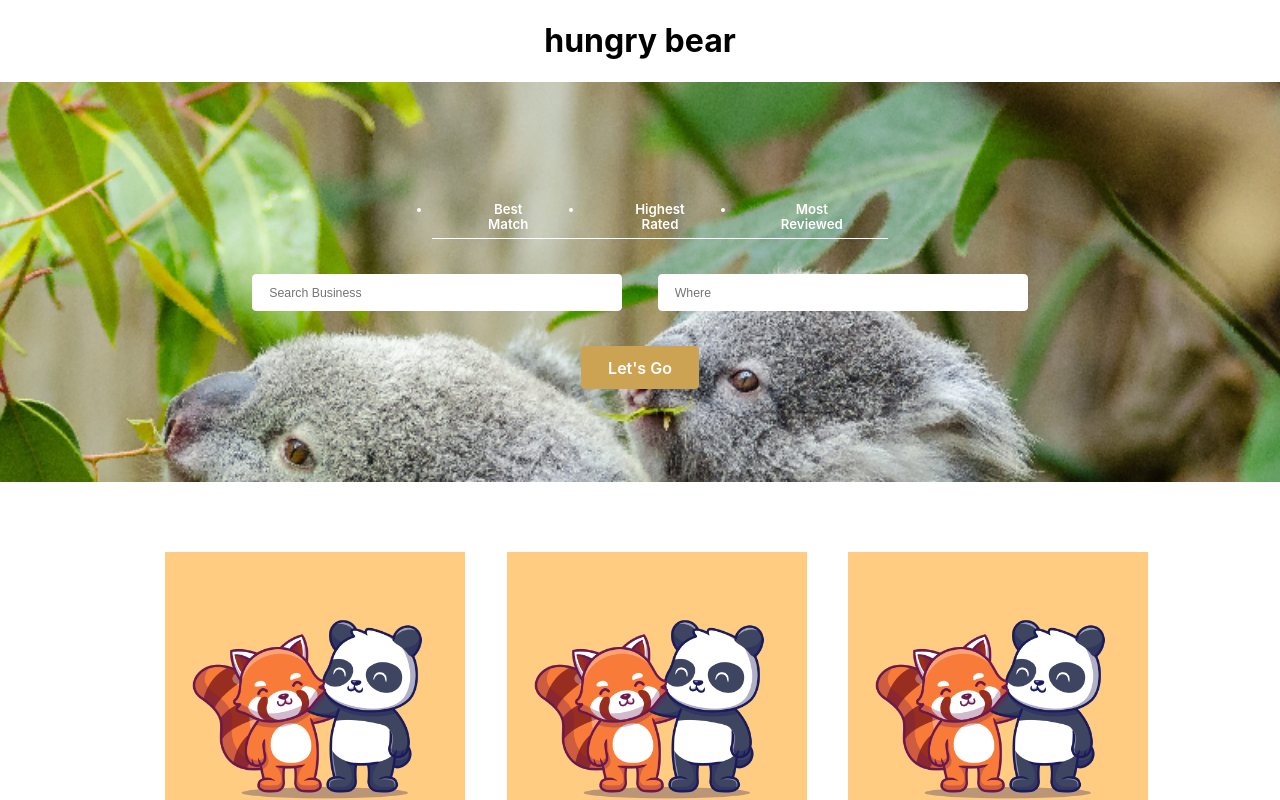
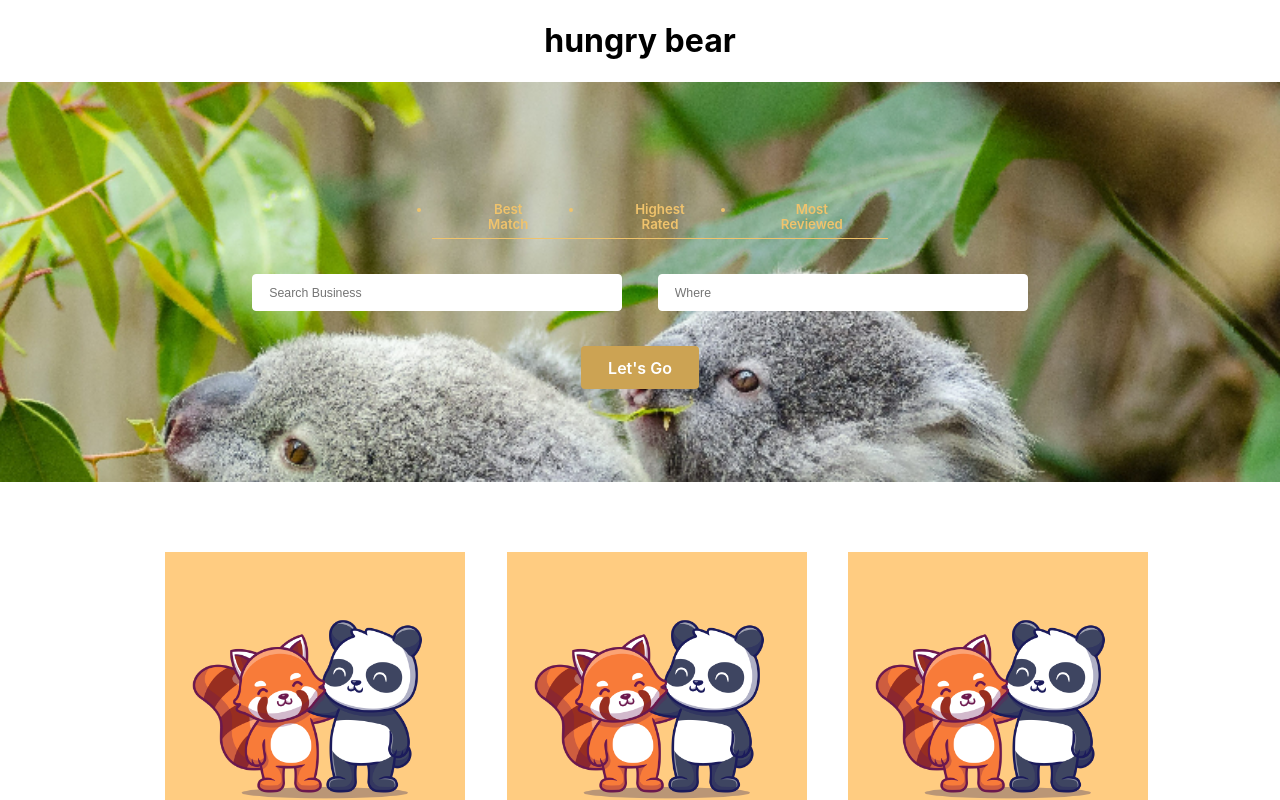
Before and after one commit to zemi293/hungry_bear, a React (Create React App) app: page / in a window 1280 px wide. Shown: the top 800 px of the page. Built offline with nearby package versions, Linux system fonts and the light colour scheme.

Commit message:
updated method access names getsortby method

```diff
--- a/src/components/SearchBar/SearchBar.js
+++ b/src/components/SearchBar/SearchBar.js
@@ -20,18 +20,20 @@ class SearchBar extends React.Component {
 
     getSortByClass(sortByOption) {
         if (this.sortBy === sortByOption) {
+            return 'active'
+        } else {
             return ''
-        };
+        }
     };
 
     handleSortByChange(sortByOption) {
-
+        this.setState(this.getSortByClass(sortByOption));
     };
 
     renderSortByOptions() {
         return Object.keys(sortByOptions).map((sortByOptions)=>{
             let sortByOptionValue = sortByOptions[sortByOptions]
-            return <li key={sortByOptionValue}>{sortByOptions}</li>
+            return <li key={sortByOptionValue} className = {this.getSortByClass(sortByOptionValue)}>{sortByOptions}</li>
         })
     }
     render() {
```
